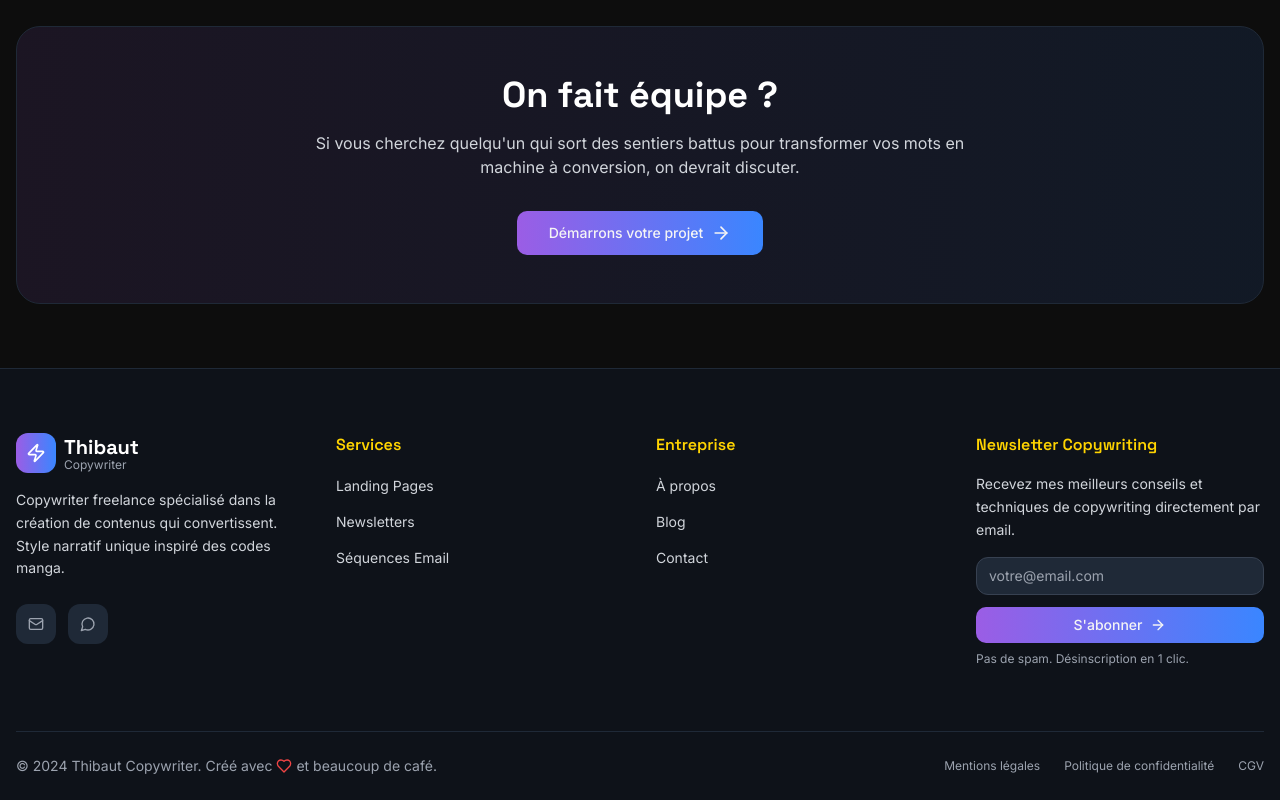
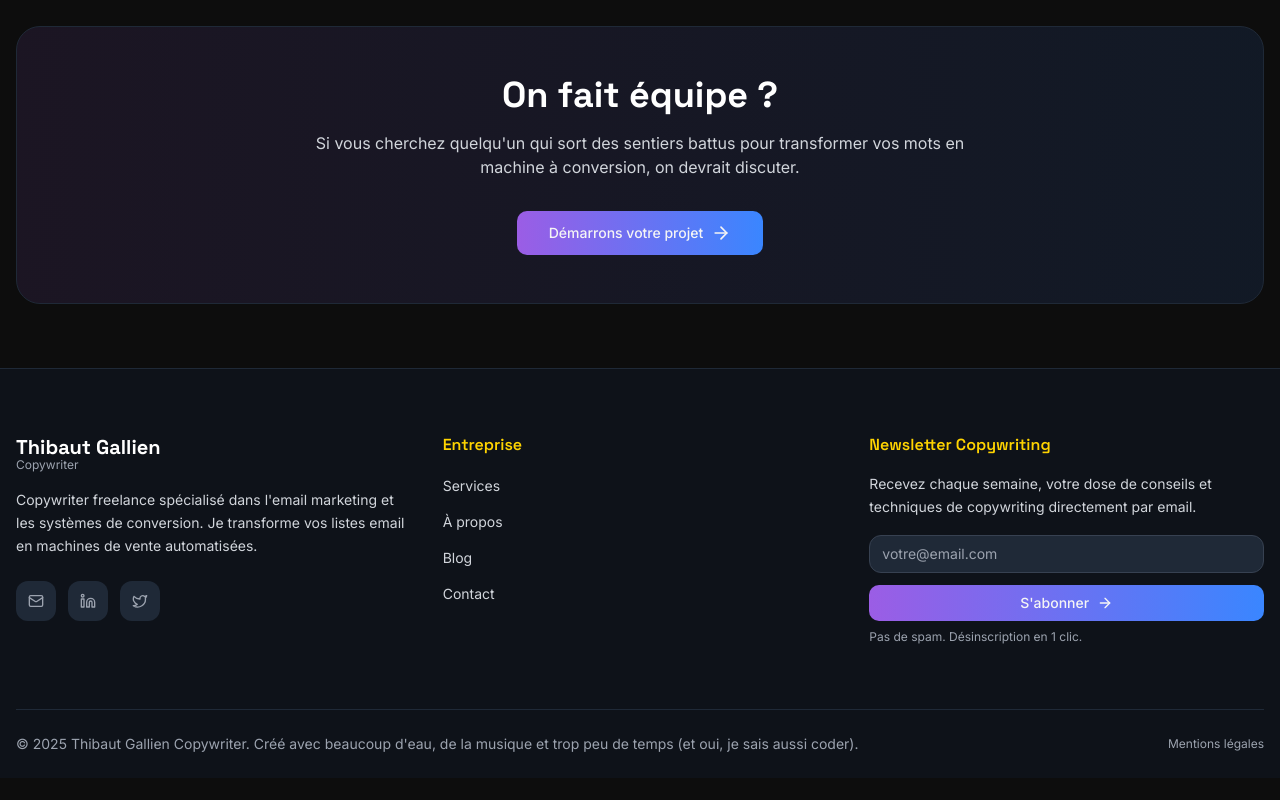
Before and after one commit to ThibautGallien/Copywriter-Portfolio, a Next.js app: page /about in a window 1280 px wide. Shown: the part 1829-2629 px from the top of the page. After the commit the page ends 2607 px from the top, so only its background shows below. Built offline with nearby package versions, Linux system fonts and the light colour scheme.

Commit message:
Footer mis à jour

```diff
--- a/components/layout/Footer.tsx
+++ b/components/layout/Footer.tsx
@@ -1,31 +1,32 @@
-'use client';
+"use client";
 
-import { motion } from 'framer-motion';
-import { ArrowRight, Mail, MessageCircle, Zap, Heart } from 'lucide-react';
-import { Button } from '@/components/ui/button';
-import Link from 'next/link';
+import { motion } from "framer-motion";
+import { ArrowRight, Mail, Linkedin, Twitter } from "lucide-react";
+import { Button } from "@/components/ui/button";
+import Link from "next/link";
 
 const footerLinks = {
-  services: [
-    { label: 'Landing Pages', href: '/services#landing-pages' },
-    { label: 'Newsletters', href: '/services#newsletters' },
-    { label: 'Séquences Email', href: '/services#email-sequences' },
+  company: [
+    { label: "Services", href: "/services" },
+    { label: "À propos", href: "/about" },
+    { label: "Blog", href: "/blog" },
+    { label: "Contact", href: "/contact" },
   ],
-  company: [
-    { label: 'À propos', href: '/about' },
-    { label: 'Blog', href: '/blog' },
-    { label: 'Contact', href: '/contact' },
-  ],
-  legal: [
-    { label: 'Mentions légales', href: '/legal' },
-    { label: 'Politique de confidentialité', href: '/privacy' },
-    { label: 'CGV', href: '/terms' },
-  ]
+  legal: [{ label: "Mentions légales", href: "/legal" }],
 };
 
 const socialLinks = [
-  { icon: Mail, label: 'Email', href: 'mailto:hello@thibaut-copywriter.fr' },
-  { icon: MessageCircle, label: 'LinkedIn', href: '#' },
+  {
+    icon: Mail,
+    label: "Email",
+    href: "https://calendly.com/hello-thibautgallien/30min",
+  },
+  {
+    icon: Linkedin,
+    label: "LinkedIn",
+    href: "/https://www.linkedin.com/in/thibaut-gallien/",
+  },
+  { icon: Twitter, label: "Twitter", href: "//https://x.com/Thibaut_gallien" },
 ];
 
 export default function Footer() {
@@ -34,7 +35,7 @@ export default function Footer() {
       <div className="container mx-auto px-4">
         {/* Main Footer */}
         <div className="py-16">
-          <div className="grid lg:grid-cols-4 gap-8">
+          <div className="grid lg:grid-cols-3 gap-8">
             {/* Brand */}
             <motion.div
               initial={{ opacity: 0, y: 20 }}
@@ -44,17 +45,17 @@ export default function Footer() {
               className="lg:col-span-1"
             >
               <Link href="/" className="flex items-center gap-2 mb-4 group">
-                <div className="w-10 h-10 bg-gradient-to-r from-[#9B5DE5] to-[#3A86FF] rounded-lg flex items-center justify-center group-hover:scale-110 transition-transform duration-300">
-                  <Zap className="w-5 h-5 text-white" />
-                </div>
                 <div>
-                  <span className="text-xl font-bold font-space-grotesk">Thibaut</span>
+                  <span className="text-xl font-bold font-space-grotesk">
+                    Thibaut Gallien
+                  </span>
                   <div className="text-xs text-gray-400 -mt-1">Copywriter</div>
                 </div>
               </Link>
               <p className="text-gray-300 text-sm leading-relaxed mb-6">
-                Copywriter freelance spécialisé dans la création de contenus qui convertissent.
-                Style narratif unique inspiré des codes manga.
+                Copywriter freelance spécialisé dans l'email marketing et les
+                systèmes de conversion. Je transforme vos listes email en
+                machines de vente automatisées.
               </p>
               <div className="flex gap-3">
                 {socialLinks.map((social, index) => (
@@ -72,30 +73,6 @@ export default function Footer() {
             </motion.div>
 
             {/* Links */}
-            <div className="lg:col-span-2 grid md:grid-cols-2 gap-8">
-              <motion.div
-                initial={{ opacity: 0, y: 20 }}
-                whileInView={{ opacity: 1, y: 0 }}
-                transition={{ duration: 0.6, delay: 0.1 }}
-                viewport={{ once: true }}
-              >
-                <h3 className="font-semibold font-space-grotesk mb-4 text-[#FFD400]">
-                  Services
-                </h3>
-                <ul className="space-y-3">
-                  {footerLinks.services.map((link) => (
-                    <li key={link.label}>
-                      <Link
-                        href={link.href}
-                        className="text-sm text-gray-300 hover:text-[#9B5DE5] transition-colors duration-300"
-                      >
-                        {link.label}
-                      </Link>
-                    </li>
-                  ))}
-                </ul>
-              </motion.div>
-
             <motion.div
               initial={{ opacity: 0, y: 20 }}
               whileInView={{ opacity: 1, y: 0 }}
@@ -118,7 +95,6 @@ export default function Footer() {
                 ))}
               </ul>
             </motion.div>
-            </div>
 
             {/* Newsletter */}
             <motion.div
@@ -132,7 +108,8 @@ export default function Footer() {
                 Newsletter Copywriting
               </h3>
               <p className="text-sm text-gray-300 mb-4 leading-relaxed">
-                Recevez mes meilleurs conseils et techniques de copywriting directement par email.
+                Recevez chaque semaine, votre dose de conseils et techniques de
+                copywriting directement par email.
               </p>
               <div className="space-y-3">
                 <input
@@ -165,9 +142,10 @@ export default function Footer() {
         >
           <div className="flex flex-col md:flex-row justify-between items-center gap-4">
             <div className="flex items-center gap-1 text-sm text-gray-400">
-              <span>© 2024 Thibaut Copywriter. Créé avec</span>
-              <Heart className="w-4 h-4 text-red-500" />
-              <span>et beaucoup de café.</span>
+              <span>
+                © 2025 Thibaut Gallien Copywriter. Créé avec beaucoup d'eau, de
+                la musique et trop peu de temps (et oui, je sais aussi coder).
+              </span>
             </div>
             <div className="flex gap-6">
               {footerLinks.legal.map((link) => (
--- a/components/sections/CTASection.tsx
+++ b/components/sections/CTASection.tsx
@@ -41,14 +41,6 @@ export default function CTASection() {
           viewport={{ once: true }}
           className="text-center mb-16"
         >
-          <div className="inline-block mb-6">
-            <div className="bg-gradient-to-r from-[#9B5DE5]/20 to-[#3A86FF]/20 border border-[#9B5DE5]/30 rounded-full px-6 py-2">
-              <span className="text-[#FFD400] font-bold text-sm tracking-wider">
-                🚀 PRÊT À DÉMARRER ?
-              </span>
-            </div>
-          </div>
-
           <h2 className="text-4xl md:text-6xl font-bold font-space-grotesk mb-6">
             Transformons votre liste email
             <br />
--- a/components/sections/Calculator.tsx
+++ b/components/sections/Calculator.tsx
@@ -153,11 +153,6 @@ export default function EmailROICalculator() {
           viewport={{ once: true }}
           className="text-center mb-16"
         >
-          <div className="inline-block mb-4">
-            <span className="text-[#FFD400] font-bold text-sm tracking-wider uppercase">
-              📊 SIMULATEUR
-            </span>
-          </div>
           <h2 className="text-4xl md:text-5xl font-bold font-space-grotesk text-white mb-4">
             Calculez le potentiel de
             <span className="bg-gradient-to-r from-[#9B5DE5] to-[#3A86FF] bg-clip-text text-transparent">
```
Also changed, not shown: app/mentions-legales/page.tsx (added). Lines whose indentation alone changed are shown as unchanged.
